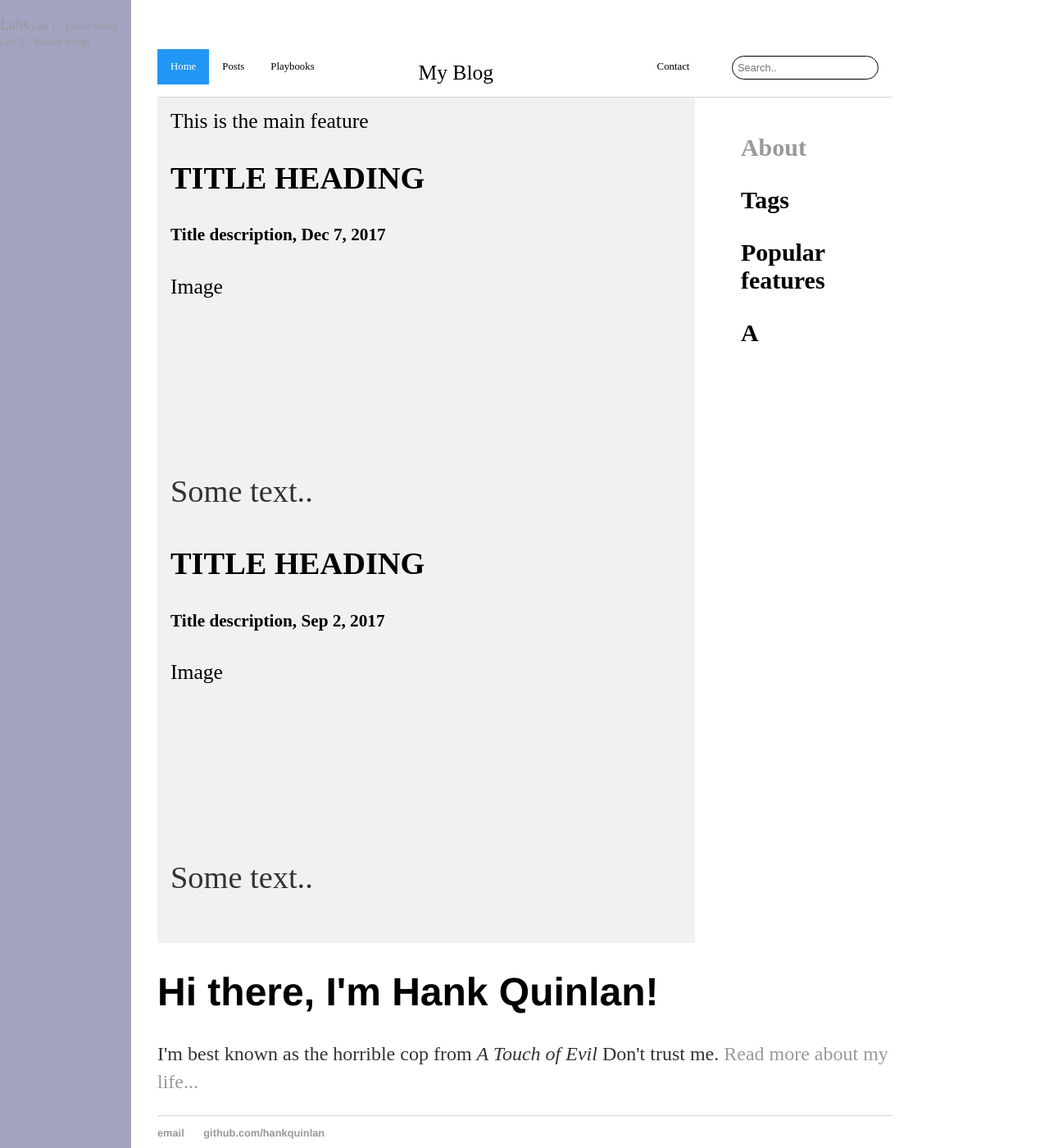
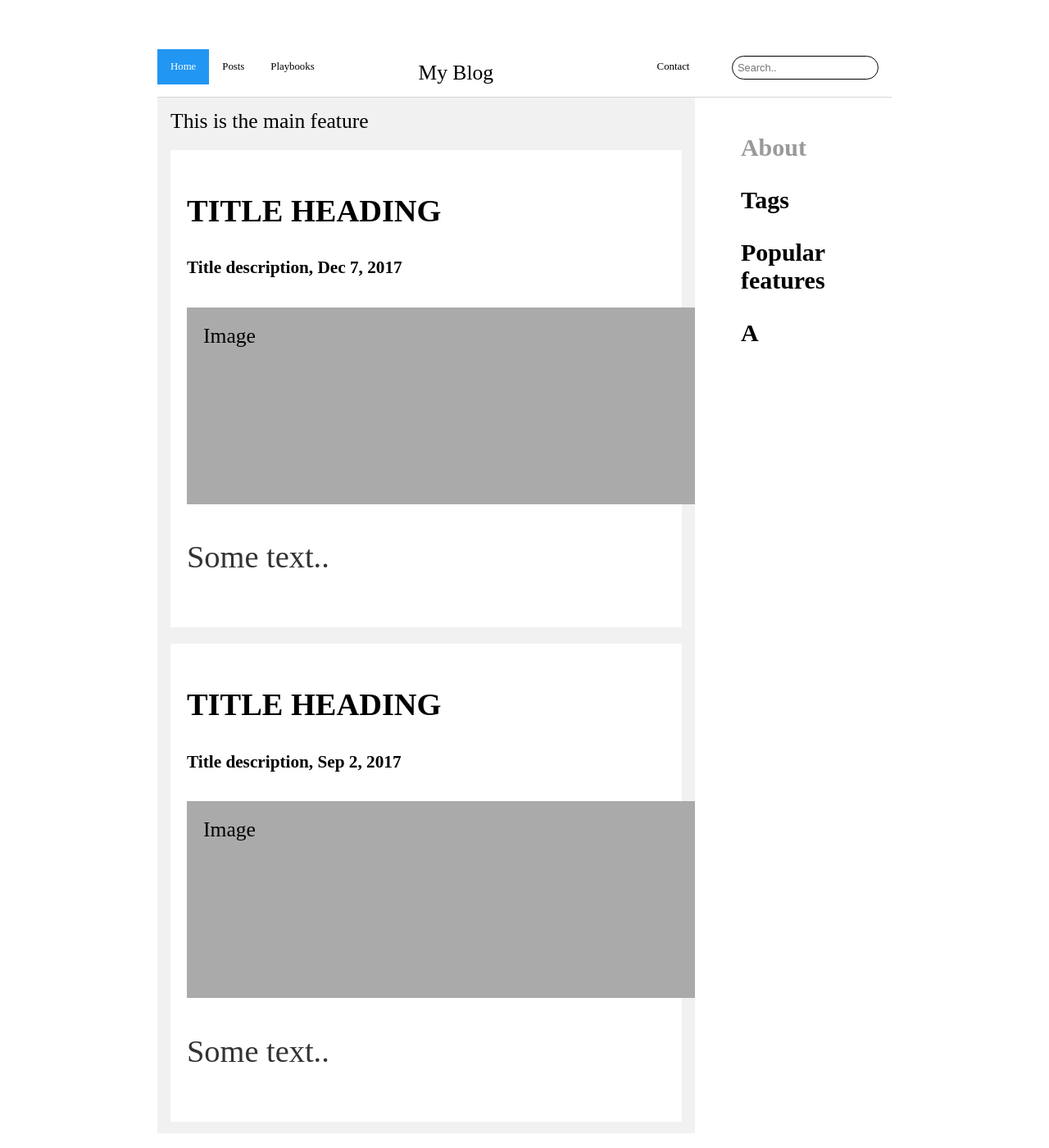
Before and after one commit to billparry99/billparry99.github.io, a Jekyll site: the page built from index.html, in a window 1280 px wide and 1400 px high. Shown: the whole window at 82% size. Built offline with Jekyll 4.4.1, drawn with Linux system fonts in a browser that asks for light colours.

Commit message:
Update main.css

```diff
--- a/css/main.css
+++ b/css/main.css
@@ -230,16 +230,23 @@
     font-size: 1.6em;
     }
 
+/* Fake image */
+.fakeimg {
+  background-color: #aaa;
+  width: 100%;
+  padding: 20px;
+}
 
-/* The sidebar menu */
-.sidenav {
-    height: 100%; /* Full-height: remove this if you want "auto" height */
-    width: 160px; /* Set the width of the sidebar */
-    position: fixed; /* Fixed Sidebar (stay in place on scroll) */
-    z-index: 1; /* Stay on top */
-    top: 0; /* Stay at the top */
-    left: 0;
-    background-color: #a3a3c2; /* #111;  Black */
-    overflow-x: hidden; /* Disable horizontal scroll */
-    padding-top: 20px;
+/* Add a card effect for articles */
+.card {
+  background-color: white;
+  padding: 20px;
+  margin-top: 20px;
 }
+
+/* Clear floats after the columns */
+.row:after {
+  content: "";
+  display: table;
+  clear: both;
+}
```
